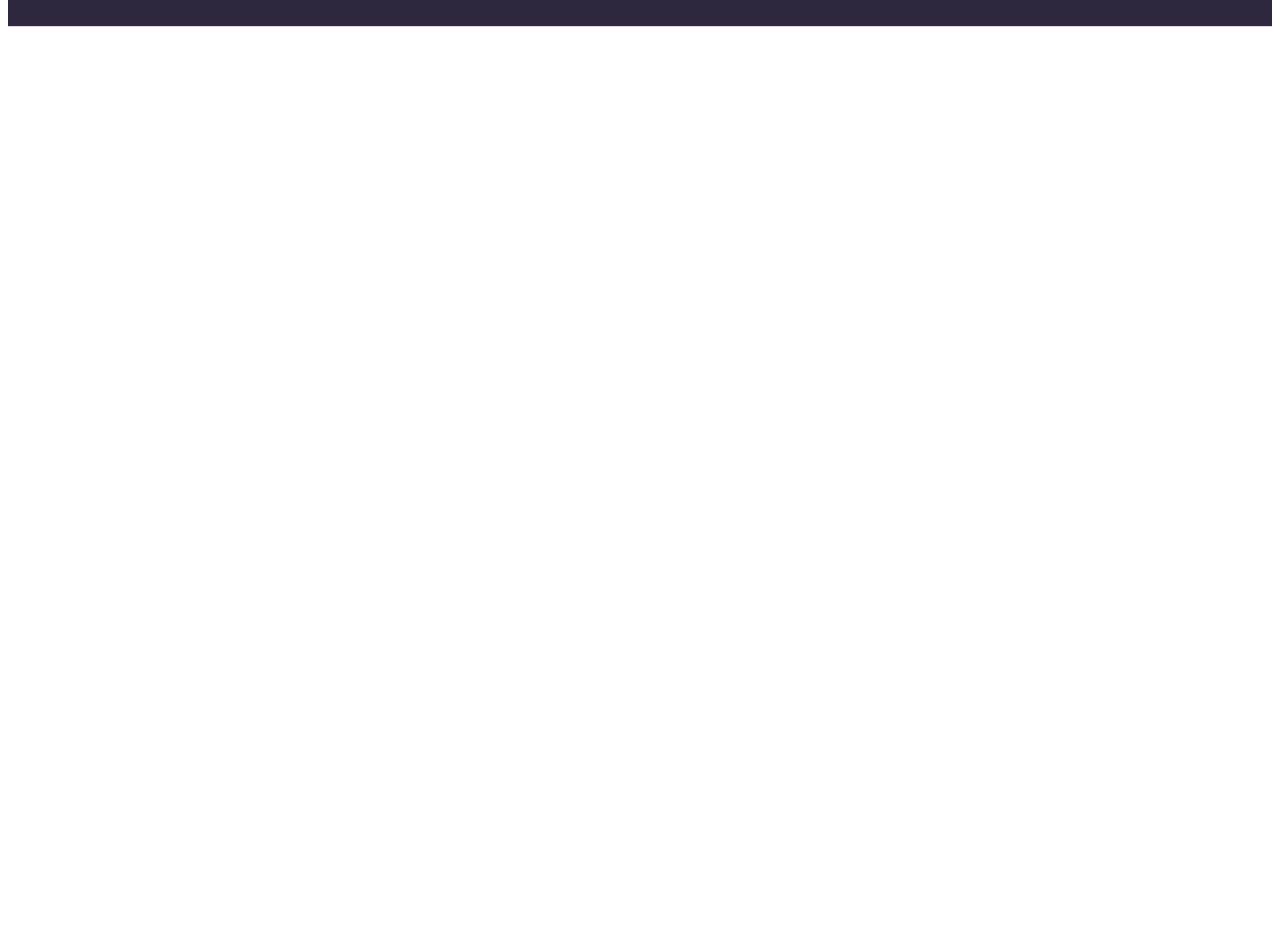
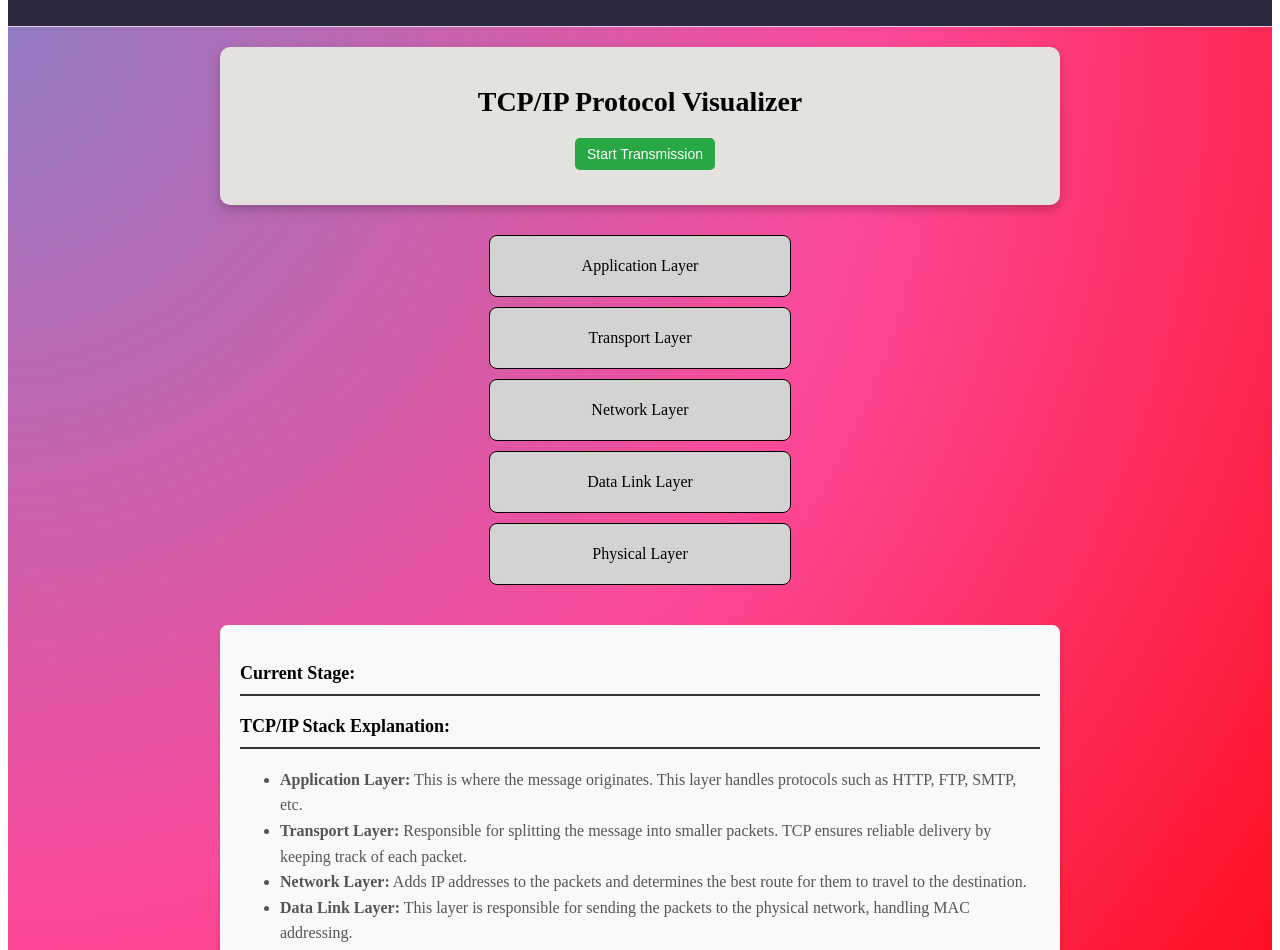
Before and after one commit to darsh175223/Algo-Fluent-Website, a React (Create React App) app in the folder frontend/: page /TCP_IP in a window 1280 px wide. Shown: the part 120-1070 px from the top of the page. Before the commit the page ends 800 px from the top, so only its background shows below. Built offline with nearby package versions, Linux system fonts and the light colour scheme.

Commit message:
Added TCP/IP Visualization

```diff
--- a/frontend/src/App.js
+++ b/frontend/src/App.js
@@ -48,7 +48,7 @@ import LinearSearch from './pages/LinearSearch';
 import DFS from './pages/DFS';
 import BFS from './pages/BFS';
 import Dijestra from './pages/Dijestra';
-
+import TCP_IP from './pages/TCP-IP';
 
 
 
@@ -223,6 +223,7 @@ function App() {
         <Route path="/DFS" element={<DFS />} />
         <Route path="/BFS" element={<BFS />} />
         <Route path="/Dijestra" element={<Dijestra />} />
+        <Route path="/TCP_IP" element={<TCP_IP />} />
 
 
 
--- a/frontend/src/pages/More_simulations.js
+++ b/frontend/src/pages/More_simulations.js
@@ -59,6 +59,10 @@ const UserDashboard = () => {
   <button style={{backgroundColor: '#6a0dad', color: 'white', padding: '15px 32px', margin: '10px', cursor: 'pointer', borderRadius: '5px', display: 'inline-block', textDecoration: 'none', fontSize: '16px'}}>Dijestra</button>
 </Link>
 
+<Link to="/TCP_IP">
+  <button style={{backgroundColor: '#6a0dad', color: 'white', padding: '15px 32px', margin: '10px', cursor: 'pointer', borderRadius: '5px', display: 'inline-block', textDecoration: 'none', fontSize: '16px'}}>TCP/IP</button>
+</Link>
+
 
 
 
--- /dev/null
+++ b/frontend/src/pages/TCP-IP.js
@@ -0,0 +1,175 @@
+import React, { useState, useEffect } from 'react';
+
+const TCPIPVisualizer = () => {
+  const [currentLayer, setCurrentLayer] = useState(null);
+  const [isTransmitting, setIsTransmitting] = useState(false);
+  const [currentStage, setCurrentStage] = useState('');
+  const layers = ['Application Layer', 'Transport Layer', 'Network Layer', 'Data Link Layer', 'Physical Layer'];
+
+  useEffect(() => {
+    // Automatically reset after each visualization
+    if (currentLayer === layers.length) {
+      setIsTransmitting(false);
+    }
+  }, [currentLayer]);
+
+  const startTransmission = () => {
+    if (isTransmitting) return;
+
+    setIsTransmitting(true);
+    setCurrentLayer(0);
+    setCurrentStage('Message Encapsulation and Data Transmission Begins');
+
+    const transmitStep = (layerIndex) => {
+      if (layerIndex >= layers.length) return;
+
+      setTimeout(() => {
+        setCurrentLayer(layerIndex);
+        setCurrentStage(`Passing through ${layers[layerIndex]}`);
+        transmitStep(layerIndex + 1);
+      }, 1500); // 1.5-second delay between layers
+    };
+
+    transmitStep(0);
+  };
+
+  const renderLayers = () => {
+    return layers.map((layer, index) => (
+      <div
+        key={index}
+        style={{
+          ...styles.layerBox,
+          backgroundColor:
+            index === currentLayer
+              ? 'yellow'
+              : currentLayer > index
+              ? '#28a745'
+              : 'lightgray',
+        }}
+      >
+        {layer}
+      </div>
+    ));
+  };
+
+  return (
+    <div style={styles.mainContainer}>
+      <div style={styles.controlPanel}>
+        <h1 style={styles.header}>TCP/IP Protocol Visualizer</h1>
+        <div style={styles.controls}>
+          <button onClick={startTransmission} style={styles.button} disabled={isTransmitting}>
+            Start Transmission
+          </button>
+        </div>
+      </div>
+
+      <div style={styles.visualizationContainer}>
+        {renderLayers()}
+      </div>
+
+      <div style={styles.infoPanel}>
+        <h3 style={styles.infoHeader}>Current Stage:</h3>
+        <p style={styles.currentStage}>{currentStage}</p>
+        <h3 style={styles.infoHeader}>TCP/IP Stack Explanation:</h3>
+        <ul style={styles.infoList}>
+          <li>
+            <strong>Application Layer:</strong> This is where the message originates. This layer handles protocols such as HTTP, FTP, SMTP, etc.
+          </li>
+          <li>
+            <strong>Transport Layer:</strong> Responsible for splitting the message into smaller packets. TCP ensures reliable delivery by keeping track of each packet.
+          </li>
+          <li>
+            <strong>Network Layer:</strong> Adds IP addresses to the packets and determines the best route for them to travel to the destination.
+          </li>
+          <li>
+            <strong>Data Link Layer:</strong> This layer is responsible for sending the packets to the physical network, handling MAC addressing.
+          </li>
+          <li>
+            <strong>Physical Layer:</strong> The actual transmission of the data happens here, as electrical signals, fiber optics, or wireless signals.
+          </li>
+        </ul>
+      </div>
+    </div>
+  );
+};
+
+const styles = {
+  mainContainer: {
+    backgroundImage: `url(${require('.././pics/Gradient.png')})`,
+    backgroundSize: 'cover',
+    backgroundRepeat: 'no-repeat',
+    minHeight: '100vh',
+    padding: '20px',
+    display: 'flex',
+    flexDirection: 'column',
+    alignItems: 'center',
+  },
+  controlPanel: {
+    backgroundColor: '#e3e2df',
+    borderRadius: '10px',
+    padding: '20px',
+    marginBottom: '30px',
+    width: '90%',
+    maxWidth: '800px',
+    boxShadow: '0px 5px 10px rgba(0, 0, 0, 0.2)',
+    textAlign: 'center',
+  },
+  header: {
+    fontSize: '28px',
+    marginBottom: '20px',
+  },
+  controls: {
+    marginBottom: '15px',
+  },
+  button: {
+    padding: '8px 12px',
+    fontSize: '14px',
+    borderRadius: '5px',
+    backgroundColor: '#28a745',
+    color: 'white',
+    cursor: 'pointer',
+    border: 'none',
+    marginLeft: '10px',
+  },
+  visualizationContainer: {
+    display: 'flex',
+    flexDirection: 'column',
+    alignItems: 'center',
+    marginBottom: '30px',
+  },
+  layerBox: {
+    width: '300px',
+    height: '60px',
+    border: '1px solid black',
+    borderRadius: '8px',
+    marginBottom: '10px',
+    display: 'flex',
+    justifyContent: 'center',
+    alignItems: 'center',
+    fontSize: '16px',
+  },
+  infoPanel: {
+    backgroundColor: '#f8f9fa',
+    padding: '20px',
+    borderRadius: '8px',
+    textAlign: 'left',
+    maxWidth: '800px',
+    boxShadow: '0 2px 4px rgba(0,0,0,0.1)',
+  },
+  infoHeader: {
+    fontSize: '18px',
+    borderBottom: '2px solid #333',
+    paddingBottom: '10px',
+  },
+  infoList: {
+    color: '#555',
+    lineHeight: '1.6',
+  },
+  currentStage: {
+    fontSize: '16px',
+    color: '#333',
+    marginBottom: '20px',
+  },
+};
+
+export default TCPIPVisualizer;
```
